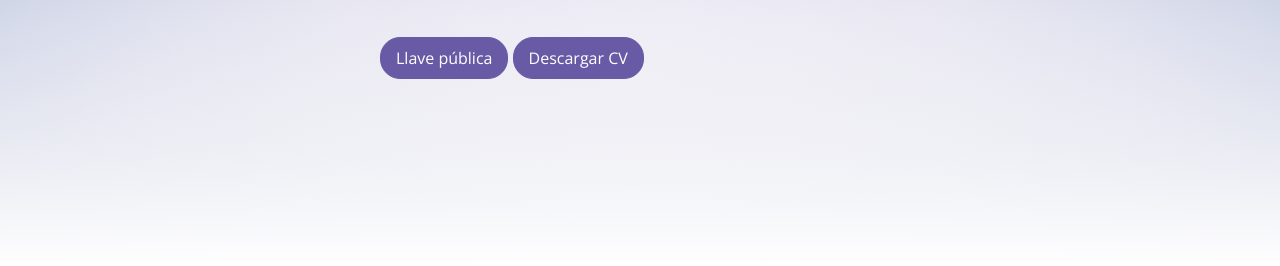
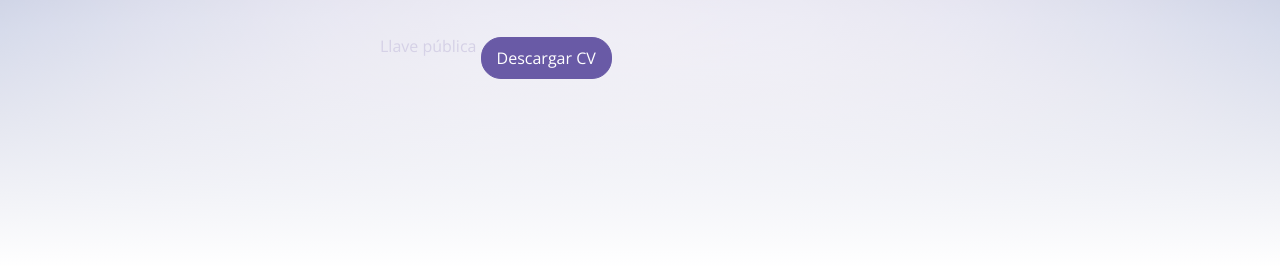
Before and after one commit to JonathanPR3/johnny.github.io, a plain HTML site: page index.html in a window 1280 px wide. Shown: the part 531-797 px from the top of the page. Drawn offline with nearby package versions, Linux system fonts and the light colour scheme; a web font is replaced by a local one.

Commit message:
Update index.html

```diff
--- a/index.html
+++ b/index.html
@@ -58,7 +58,7 @@
             </h1>
             <p class="header-subtitle">Ingeniero en sistemas computacionales</p>
 
-            <a href="https://drive.google.com/file/d/1yddKaRjeaWiZZz5j6txRT7hWHUfjBFia/view?usp=sharing" class="btn btn-primary" download>
+            <a href="https://drive.google.com/file/d/1LvK8Y40LyrSab-brNhbi24bXmBTLR1UX/view?usp=sharing" download>
                 Llave pública
             </a>            <a href="https://drive.google.com/file/d/1hGlecTAXF_UZPYWV3ufhe5RNnLWBixTJ/view?usp=drive_link" class="btn btn-primary" download>
                 Descargar CV
```
